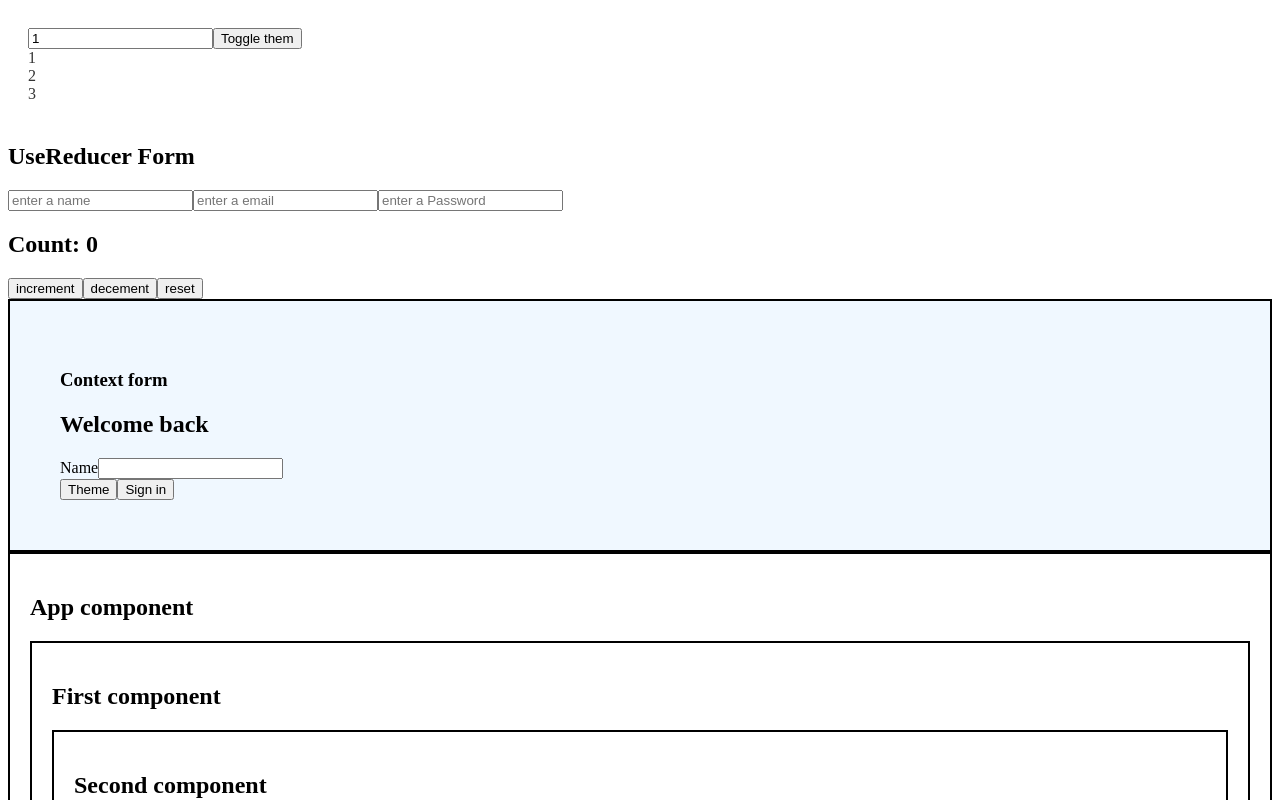
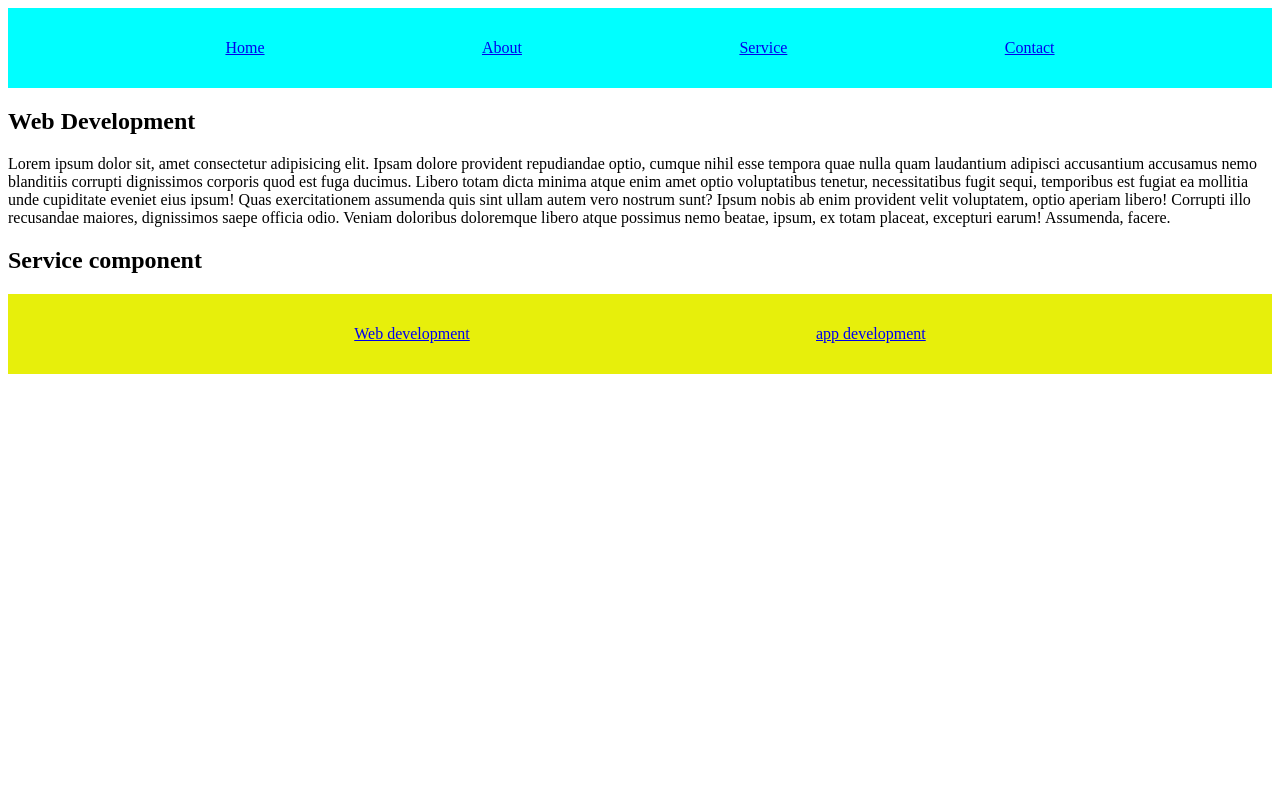
Before and after one commit to kamalrajms/React12, a React (Vite) app: page /Service in a window 1280 px wide. Shown: the top 800 px of the page. Built offline with nearby package versions, Linux system fonts and the light colour scheme; no server answers.

Commit message:
## Routing in react and nested routing

```diff
--- a/package.json
+++ b/package.json
@@ -11,7 +11,8 @@
   },
   "dependencies": {
     "react": "^19.2.0",
-    "react-dom": "^19.2.0"
+    "react-dom": "^19.2.0",
+    "react-router-dom": "^7.13.0"
   },
   "devDependencies": {
     "@eslint/js": "^9.39.1",
--- a/src/App.jsx
+++ b/src/App.jsx
@@ -19,6 +19,13 @@ import ContextForm from "./Context/ContextForm";
 import UseReducerHook from "./Context/UseReducerHook";
 import UseReducerForm from "./Context/UseReducerForm";
 import UseCallBackHook from "./Component/UseCallBackHook";
+import { BrowserRouter, Link, Route, Routes } from "react-router-dom";
+import Home from "./Router/Home";
+import About from "./Router/About";
+import Service from "./Router/Service";
+import Contact from "./Router/Contact";
+import WebDEV from "./Router/WebDEV";
+import AppDev from "./Router/AppDev";
 
 export const Pass = createContext();
 
@@ -35,7 +42,7 @@ export default function App() {
   const address3 = "chennai";
   const number3 = "54548994999";
 
-  const display = true;
+  const display = false;
 
   const [mode, setMode] = useState("light");
   const data = { name: "Reddy" };
@@ -43,7 +50,9 @@ export default function App() {
 
   return (
     <div>
-      <UseCallBackHook/>
+      {display && (
+        <div>
+          <UseCallBackHook />
           <UseReducerForm />
           <UseReducerHook />
           <div style={{ border: "2px solid black" }}>
@@ -77,5 +86,24 @@ export default function App() {
           <DestructuringProps address={address2} number={number2} />
           <DestructuringProps address={address3} number={number3} />
         </div>
+      )}
+      <BrowserRouter>
+        <div className="header">
+          <Link to={"/Home"}>Home</Link>
+          <Link to={""}>About</Link>
+          <Link to={"/Service"}>Service</Link>
+          <Link to={"/Contact"}>Contact</Link>
+        </div>
+        <Routes>
+          <Route path="/Home" element={<Home />} />
+          <Route path="" element={<About />} />
+          <Route path="/Service" element={<Service />}>
+            <Route path="" element={<WebDEV />} />
+            <Route path="Appdevelopment" element={<AppDev />} />
+          </Route>
+          <Route path="/Contact" element={<Contact />} />
+        </Routes>
+      </BrowserRouter>
+    </div>
   );
 }
--- /dev/null
+++ b/src/Router/About.jsx
@@ -0,0 +1,9 @@
+import React from 'react'
+
+export default function About() {
+  return (
+    <div>
+      <h2>About component</h2>
+    </div>
+  )
+}
--- /dev/null
+++ b/src/Router/AppDev.jsx
@@ -0,0 +1,15 @@
+import React from "react";
+
+export default function AppDev() {
+  return (
+    <div>
+      <h2>App development</h2>
+      <p>
+        Lorem ipsum dolor sit amet consectetur adipisicing elit. Officia natus
+        exercitationem ipsa dolores at iure saepe cumque voluptas, reprehenderit
+        consequatur inventore beatae. Nam vero necessitatibus placeat earum quia
+        facilis fuga?
+      </p>
+    </div>
+  );
+}
--- /dev/null
+++ b/src/Router/Contact.jsx
@@ -0,0 +1,9 @@
+import React from "react";
+
+export default function Contact() {
+  return (
+    <div>
+      <h2>Contact component</h2>
+    </div>
+  );
+}
--- /dev/null
+++ b/src/Router/Home.jsx
@@ -0,0 +1,9 @@
+import React from "react";
+
+export default function Home() {
+  return (
+    <div>
+      <h2>Home component</h2>
+    </div>
+  );
+}
--- /dev/null
+++ b/src/Router/Service.jsx
@@ -0,0 +1,15 @@
+import React from "react";
+import { Link, Outlet } from "react-router-dom";
+
+export default function Service() {
+  return (
+    <div>
+      <Outlet />
+      <h2>Service component</h2>
+      <div className="sub-ment">
+        <Link to={""}>Web development</Link>
+        <Link to={"Appdevelopment"}>app development</Link>
+      </div>
+    </div>
+  );
+}
--- /dev/null
+++ b/src/Router/WebDEV.jsx
@@ -0,0 +1,22 @@
+import React from "react";
+
+export default function WebDEV() {
+  return (
+    <div>
+      <h2>Web Development</h2>
+      <p>
+        Lorem ipsum dolor sit, amet consectetur adipisicing elit. Ipsam dolore
+        provident repudiandae optio, cumque nihil esse tempora quae nulla quam
+        laudantium adipisci accusantium accusamus nemo blanditiis corrupti
+        dignissimos corporis quod est fuga ducimus. Libero totam dicta minima
+        atque enim amet optio voluptatibus tenetur, necessitatibus fugit sequi,
+        temporibus est fugiat ea mollitia unde cupiditate eveniet eius ipsum!
+        Quas exercitationem assumenda quis sint ullam autem vero nostrum sunt?
+        Ipsum nobis ab enim provident velit voluptatem, optio aperiam libero!
+        Corrupti illo recusandae maiores, dignissimos saepe officia odio. Veniam
+        doloribus doloremque libero atque possimus nemo beatae, ipsum, ex totam
+        placeat, excepturi earum! Assumenda, facere.
+      </p>
+    </div>
+  );
+}
--- a/src/index.css
+++ b/src/index.css
@@ -42,3 +42,21 @@
   color: white;
   padding: 50px;
 }
+/* heacer */
+
+.header{
+  width: 100%;
+  height: 10vh;
+  background:aqua;
+  display: flex;
+  justify-content: space-evenly;
+  align-items: center;
+}
+.sub-ment{
+    width: 100%;
+  height: 10vh;
+  background:rgb(231, 239, 11);
+  display: flex;
+  justify-content: space-evenly;
+  align-items: center;
+}
```
Also changed, not shown: src/Component/ListCallback.jsx (+11 -0 lines), src/text.txt, 1 other file (tests, documents, lock files or other folders). Lines whose indentation alone changed are shown as unchanged.
